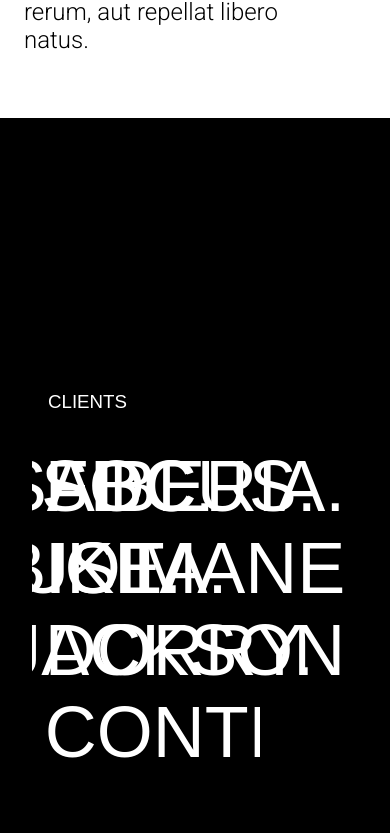
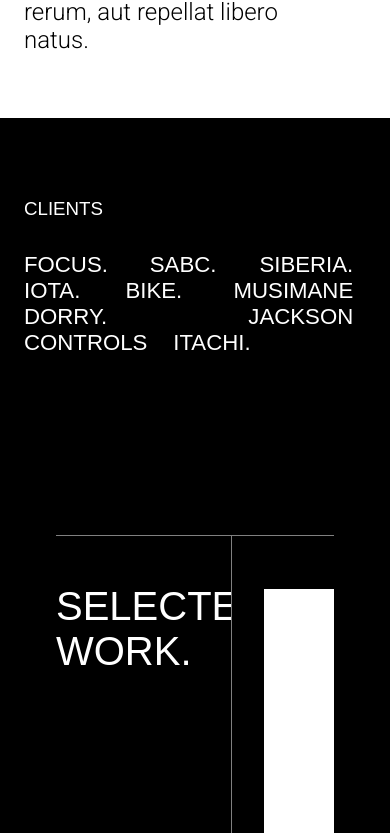
Before and after one commit to TiaanSM/paper-website, a Next.js app: page / in a window 390 px wide. Shown: the part 3311-4144 px from the top of the page. Built offline with nearby package versions, Linux system fonts and the light colour scheme.

Commit message:
Made client section responsive.
Made the client section responsive and worked on contact footer bug.

```diff
--- a/app/layout.jsx
+++ b/app/layout.jsx
@@ -2,6 +2,7 @@
 import './globals.css'
 import Navbar from '@/components/Navbar'
 import Footer from '@/components/Footer'
+
 
 export default function RootLayout({ children }) {
 
@@ -9,6 +10,8 @@ export default function RootLayout({ children }) {
   // clamp texts, responsiveness, animation triggers, load page, video,
   // navbar colors, background-colors, links, carousel functionality, other pages.
   // sticky navbar,
+
+  const isContactPage = window.pathname === '/contact';
 
   return (
     <html lang="en">
@@ -20,7 +23,7 @@ export default function RootLayout({ children }) {
        <body>
        <Navbar />
         {children}
-       <Footer />
+        <Footer />
        </body>
     </html>
   )
--- a/app/page.jsx
+++ b/app/page.jsx
@@ -4,11 +4,22 @@ import Header from '@/components/Header';
 import Clients from '@/components/Clients';
 import Services from '@/components/Services';
 import Carousel from '@/components/Carousel';
-import { useState, useEffect } from 'react';
+
 
 export default function Home() {
 
-  const [show, setShow] = useState(false);
+  return (
+    <main className={styles.main}>
+      <Header />
+      <Services />
+      <Clients />
+      <Carousel />
+    </main>
+  )
+}
+/*
+import { useState, useEffect } from 'react';
+const [show, setShow] = useState(false);
 
   useEffect(() => {
     setTimeout(() => {
@@ -16,13 +27,6 @@ export default function Home() {
     }, 3000);
   }, []);
 
-
-  return (
-    <main className={styles.main}>
-      {show ? <Header /> : null }
-      <Services />
-      {show ? <Clients /> : null }
-      <Carousel />
-    </main>
-  )
-}
+{show ? <Header /> : null }
+{show ? <Clients /> : null }
+*/
--- a/components/ClientItem.jsx
+++ b/components/ClientItem.jsx
@@ -8,7 +8,8 @@ const ClientItem = (props) => {
         position: 'absolute',
         right: inView ? props.end : props.start,
         color: 'white',
-        fontSize: '4.5rem',
+        fontSize: '1.1rem',
+        fontSize: 'clamp(1.1rem, 0.13773584905660385rem + 5.132075471698113vw, 4.5rem)',
         fontFamily: 'sans-serif',
         paddingInline: '0.8rem',
         transition: 'all 1s ease',
--- a/components/Clients.module.css
+++ b/components/Clients.module.css
@@ -42,7 +42,25 @@
 
 .clientL {
     color: white;
-    font-size: 4.5rem;
+    font-size: 1.1rem;
+    font-size: clamp(1.1rem, 0.13773584905660385rem + 5.132075471698113vw, 4.5rem);
     font-family: sans-serif;
     padding-inline: 0.8rem;
 }
+
+@media (max-width: 768px) {
+    .mainContainer {
+        height: auto;
+        padding-top: 5rem;
+        padding-bottom: 8rem;
+    }
+    .title {
+        padding-inline: 1.5rem;
+    }
+    .contentContainer {
+        width: calc(100vw - 3rem);
+    }
+    .clientL {
+        padding-inline: 0;
+    }
+}
--- a/components/Navbar.module.css
+++ b/components/Navbar.module.css
@@ -168,6 +168,7 @@
     animation: menuClickClosed 1.2s ease forwards;
     visibility: hidden;
     transition: visibility 1.5s;
+    z-index: -100;
 }
 
 @keyframes menuClick {
```
